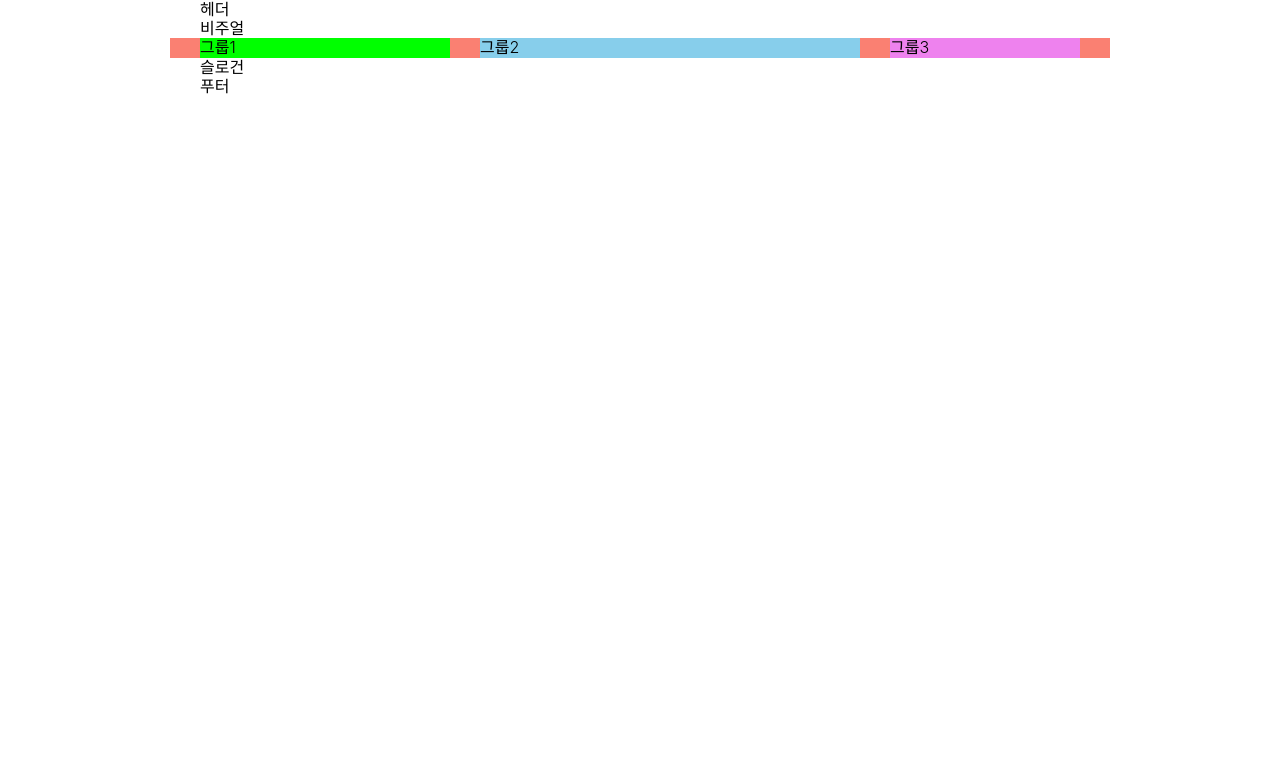
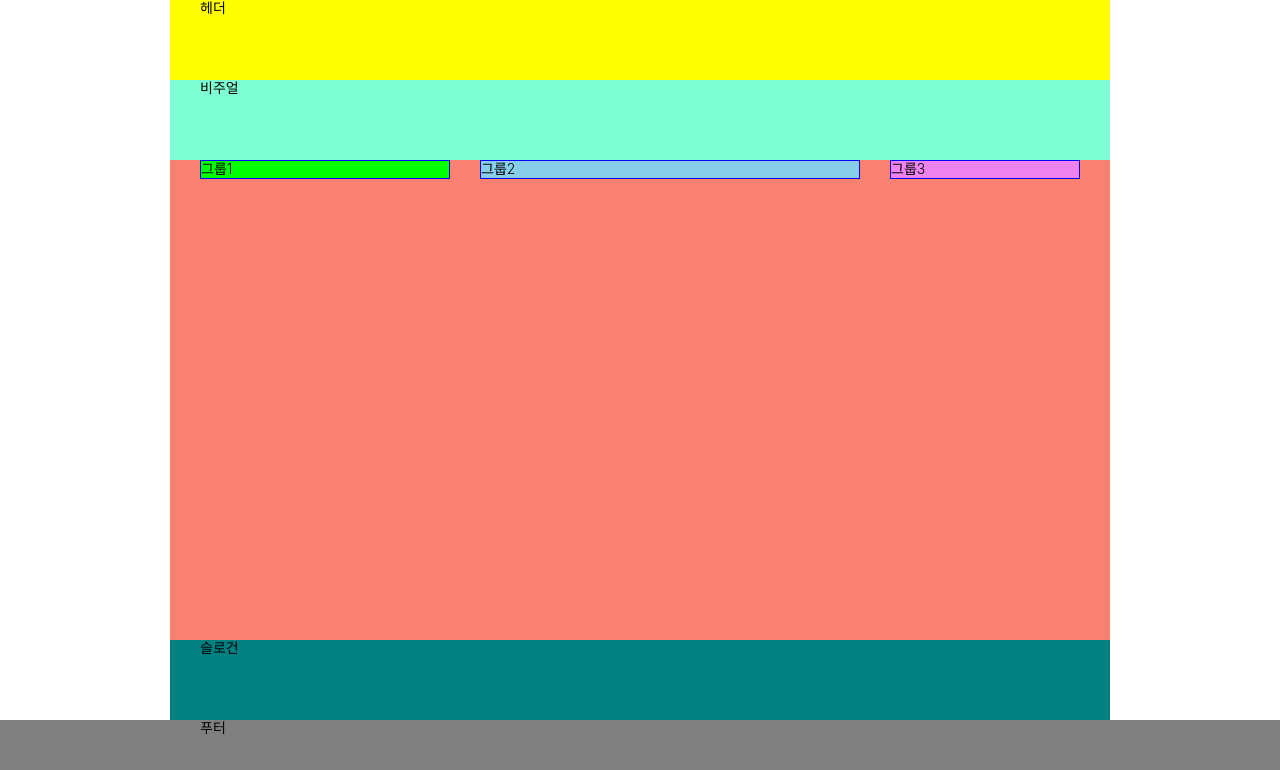
Before and after one commit to seulbinim/webcafe, a plain HTML site: page index.html in a window 1280 px wide. Drawn offline with nearby package versions, Linux system fonts and the light colour scheme; a web font is replaced by a local one.

Commit message:
CSS의 다양한 단위 활용(rem, em, %, vw, wh)

```diff
--- a/styles/main.css
+++ b/styles/main.css
@@ -13,7 +13,14 @@
   --spacing-sm: 10px;
 }
 
+/* 기본 스타일 */
+html{
+  font-size: 0.625em;
+}
+
+
 body{
+  font-size: 1.4rem;
   --text-color: var(--black);
   --bg-color: var(--white);
 
@@ -33,15 +40,27 @@ body{
 
 /* 레이아웃 */
 .header, .visual, .slogan, .footer-inner{
-  /* background-color: yellow; */
   width: var(--container-size);
   padding: 0 var(--spacing-lg);
   margin: 0 auto;
 }
 
 
+/* 헤더 */
+.header{
+  height: 10vh;
+  background-color: yellow;
+}
+
+/* 비주얼 */
+.visual{
+  background-color: aquamarine;
+  height: 10vh;
+}
+
 /* 메인콘텐츠 */
 .main{
+  height: 60vh;
   width: var(--container-size);
   margin: 0 auto;
   background-color: salmon;
@@ -52,6 +71,7 @@ body{
 .group{
   float: left;
   margin: 0 15px;
+  border: 1px solid blue;
 }
 .group1{
   background-color: lime;
@@ -68,12 +88,13 @@ body{
 
 /* 슬로건 */
 .slogan{
-
+  background-color: teal;
+  height: 10vh;
 }
-
 
 
 /* 푸터 */
 .footer{
-  /* background-color: gray; */
+  height: 10vh;
+  background-color: gray;
 }
```
